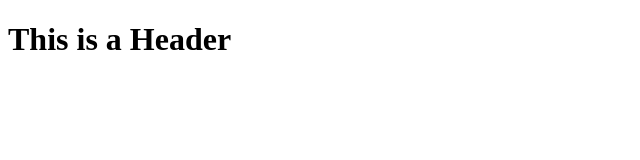
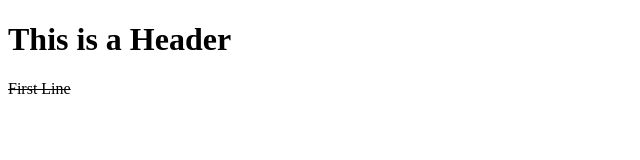
Before and after one commit to avishekanand18/git-test, a website: page index.html in a window 1280 px wide. Shown: the full height of the page, 0-640 px from the left. Drawn offline with Linux system fonts and the light colour scheme.

Commit message:
Seccond Commit/ Creating NPM and gitignore

```diff
--- a/index.html
+++ b/index.html
@@ -4,5 +4,6 @@
 
     <body>
         <h1>This is a Header</h1>
+        <s>First Line</s>
     </body>
 </html>
```
Also changed, not shown: package.json (added, +21 -0 lines), 2 other files.
